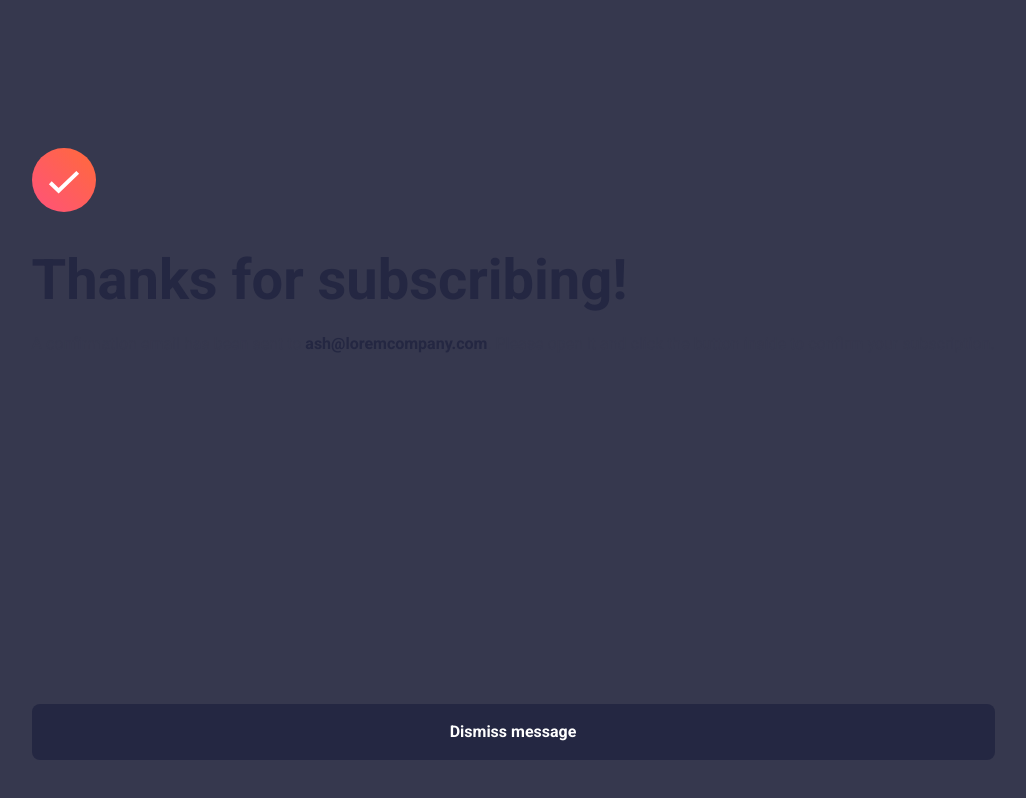
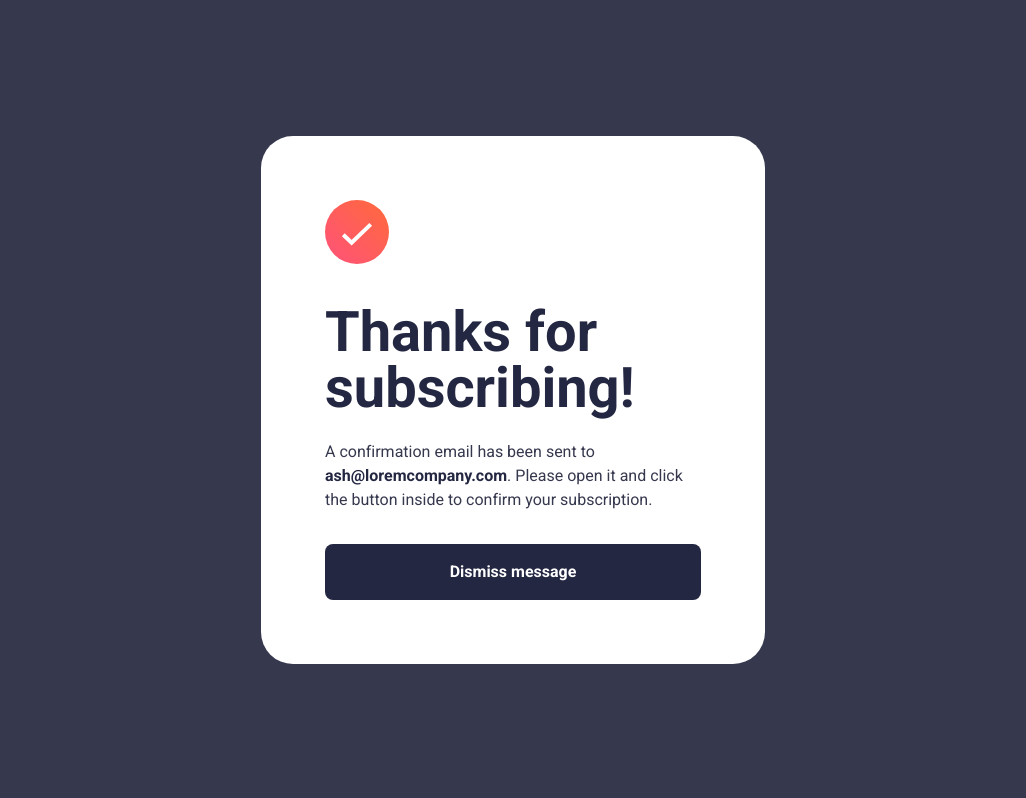
Before and after one commit to c0dehamster/newsletter-sign-up-with-success-message, a React app: page / in a window 1280 px wide. Shown: the whole page, without its empty margins (127-1153 px from the left). Built offline with nearby package versions, Linux system fonts and the light colour scheme; the HTML template or start-up script is replaced by a standard one.

Commit message:
Style the success card for desktop

```diff
--- a/src/App.css
+++ b/src/App.css
@@ -9,7 +9,7 @@
 	background-color: var(--color-neutral-400);
 }
 
-@media screen and (min-width: 60rem) {
+@media screen and (min-width: 45rem) {
 	.app {
 		justify-content: center;
 		padding-inline: 2.5rem;
--- a/src/components/Success.css
+++ b/src/components/Success.css
@@ -1,5 +1,6 @@
 .success {
 	height: 100%;
+	max-width: 31.5rem;
 
 	padding-inline: 1.5rem;
 	padding-block-start: 9.25rem;
@@ -8,6 +9,8 @@
 	display: flex;
 	flex-direction: column;
 	justify-content: space-between;
+
+	background-color: var(--color-neutral-100);
 }
 
 .success__icon {
@@ -16,6 +19,10 @@
 
 .success__heading {
 	padding-block-end: 1.5rem;
+}
+
+.success__details {
+	padding-block-end: 2rem;
 }
 
 .success__email-link {
@@ -31,3 +38,13 @@
 .success__email-link:focus {
 	border-bottom: 1px solid;
 }
+
+/* Media query */
+
+@media screen and (min-width: 45rem) {
+	.success {
+		height: fit-content;
+		padding: 4rem;
+		border-radius: 2rem;
+	}
+}
```
